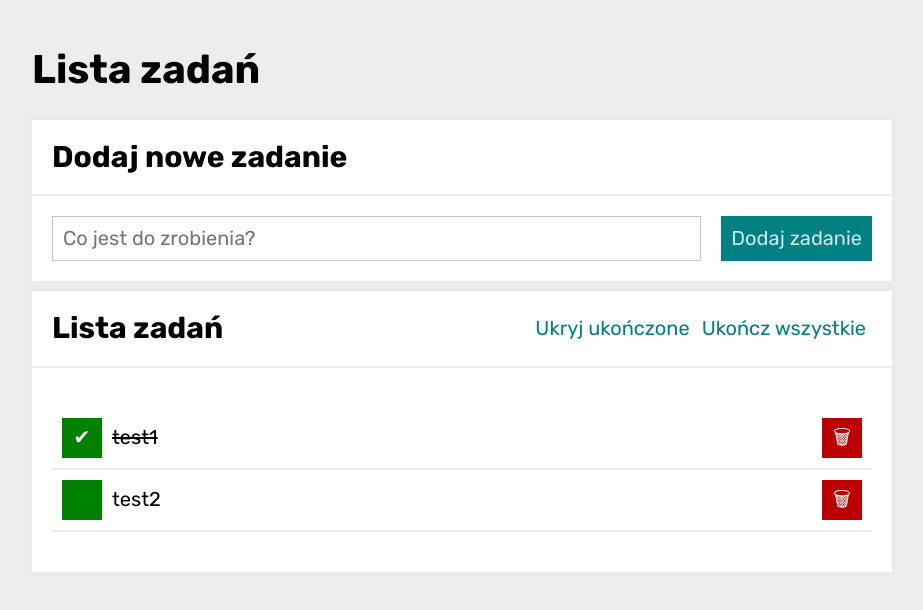
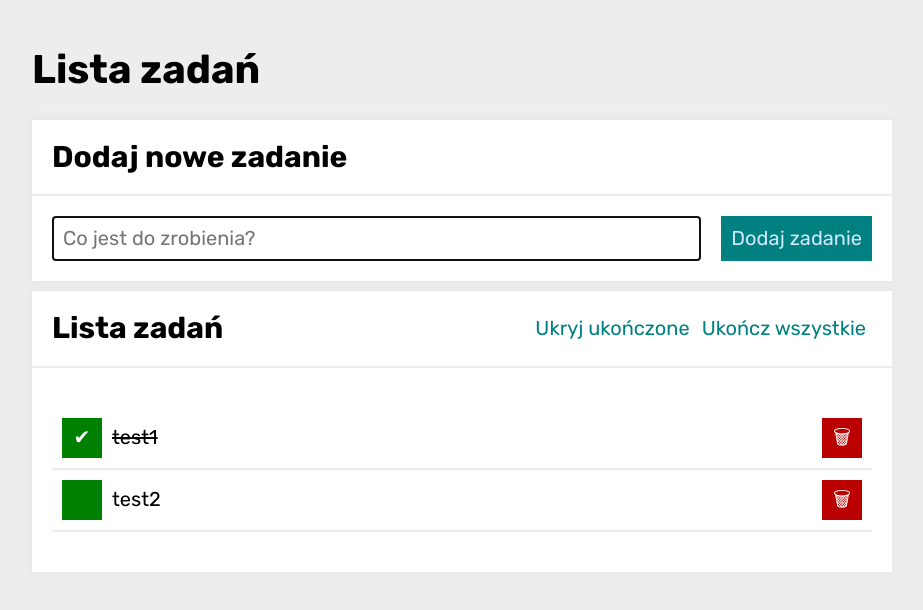
Before and after one commit to MarcinJankowski00/To-do-list-react, a React (Create React App) app: page / in a window 1280 px wide. Shown: the top 610 px of the page, without its empty margins (178-1101 px from the left). Built offline with nearby package versions, Linux system fonts and the light colour scheme.

Commit message:
small fixes

```diff
--- a/src/Form/index.js
+++ b/src/Form/index.js
@@ -15,7 +15,8 @@ const Form = ({ addNewTask }) => {
                 value={newTaskContent}
                 className="form__field"
                 placeholder="Co jest do zrobienia?"
-                autofocus={true}
+                required
+                autoFocus={true}
                 id="input"
                 onChange={(event) => setNewTaskContent(event.target.value)}
             />
```
